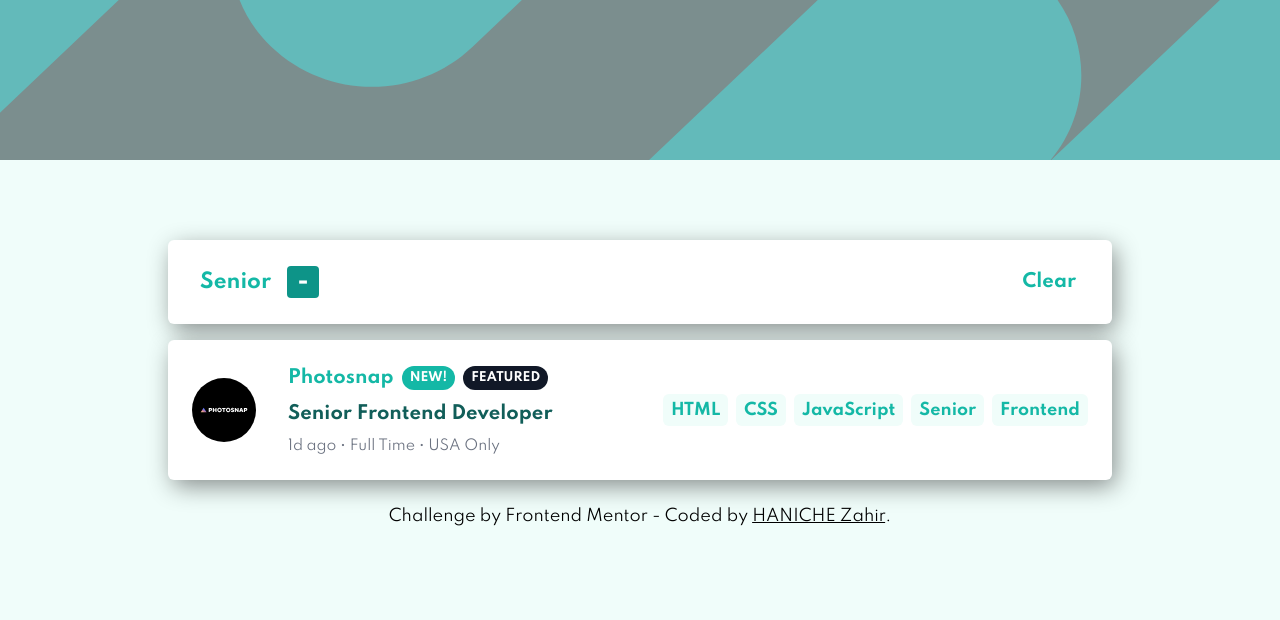
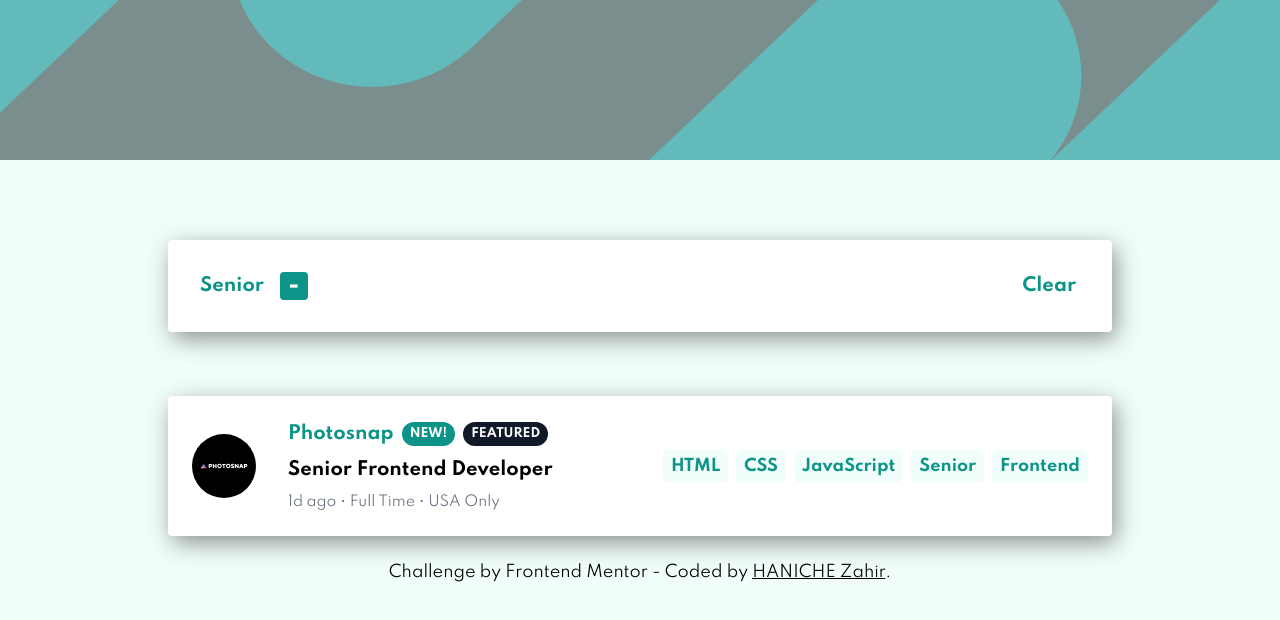
Before and after one commit to ZahirHaniche-dev/reactjs-job-list, a React (Vite) app: page / in a window 1280 px wide. Both pictures are taken after a click on the element "Senior". Shown: the top 620 px of the page. Built offline with nearby package versions, Linux system fonts and the light colour scheme.

Commit message:
Correction bug and ajustement css

```diff
--- a/src/layouts/Filter/FilterList.jsx
+++ b/src/layouts/Filter/FilterList.jsx
@@ -8,16 +8,16 @@ export default function FilterList({ skillsList, dataLength }) {
     return (
         <div>
             <FilterInfo skillsList={skillsList} dataLength={dataLength} />
-            <div className={`${skillsList.skills.length === 0 ? "hidden" : "block"} bg-white shadow-custom rounded-md p-4 sm:p-6 my-4 flex flex-col sm:flex-row items-start sm:items-center justify-between`}>
+            <div className={`${skillsList.skills.length === 0 ? "hidden" : "block"} bg-white shadow-custom rounded p-4 sm:p-6 mb-16 flex flex-col sm:flex-row items-start sm:items-center justify-between`}>
                 <div className="flex flex-wrap space-x-2 mt-2 sm:mt-0">
                     {skillsList.skills.length > 0 && skillsList.skills.map((skill, index) => (
                         <div key={index} className="flex items-center space-x-2 mb-2 sm:mb-0">
-                            <span className="text-teal-500 font-semibold text-base sm:text-xl px-2 py-1 cursor-pointer">
+                            <span className="text-teal-600 font-semibold text-base sm:text-lg px-2 py-2 cursor-pointer">
                                 {skill.name}
                             </span>
                             <div
                                 onClick={() => dispatch(removeOne(skill.name))}
-                                className="flex items-center justify-center w-6 h-6 sm:w-8 sm:h-8 rounded bg-teal-600 text-white cursor-pointer hover:bg-teal-700"
+                                className="flex items-center justify-center w-5 h-5 sm:w-7 sm:h-7 rounded bg-teal-600 text-white cursor-pointer hover:bg-teal-700"
                             >
                                 <span className="text-lg sm:text-2xl font-bold">-</span>
                             </div>
@@ -27,7 +27,7 @@ export default function FilterList({ skillsList, dataLength }) {
                 <div className="mt-4 sm:mt-0 sm:ml-auto">
                     <span
                         onClick={() => dispatch(clearOne())}
-                        className="text-teal-500 font-semibold hover:bg-teal-600 hover:text-white text-base sm:text-lg px-3 py-2 cursor-pointer rounded"
+                        className="text-teal-600 font-semibold hover:bg-teal-600 hover:text-white text-base sm:text-lg px-3 py-2 cursor-pointer rounded"
                     >
                         Clear
                     </span>
--- a/src/layouts/Jobs/JobsList.jsx
+++ b/src/layouts/Jobs/JobsList.jsx
@@ -36,34 +36,34 @@ export default function JobsList() {
         contentData = (
             <ul className="space-y-4">
                 {filteredData.map(job => (
-                    <li key={job.id} className="bg-white shadow-custom rounded-md p-6 flex flex-col md:flex-row md:items-center justify-between hover:border-l-4 hover:border-teal-400 cursor-pointer">
+                    <li key={job.id} className="bg-white shadow-custom rounded p-6 flex flex-col md:flex-row md:items-center justify-between hover:border-l-4 hover:border-teal-600 cursor-pointer">
                         <div className="flex flex-col md:flex-row items-start md:items-center space-y-4 md:space-y-0 md:space-x-8">
                             <img src={job.logo} alt={`${job.company} logo`} className="w-12 h-12 md:w-16 md:h-16" />
                             <div className="flex flex-col space-y-2">
                                 <div className="flex flex-wrap items-center space-x-2">
-                                    <h3 className="text-teal-500 font-semibold text-lg">{job.company}</h3>
-                                    {job.new && <span className="bg-teal-500 text-white text-xs font-bold uppercase rounded-full px-2 py-1">New!</span>}
+                                    <h3 className="text-teal-600 font-semibold text-lg">{job.company}</h3>
+                                    {job.new && <span className="bg-teal-600 text-white text-xs font-bold uppercase rounded-full px-2 py-1">New!</span>}
                                     {job.featured && <span className="bg-gray-900 text-white text-xs font-bold uppercase rounded-full px-2 py-1">Featured</span>}
                                 </div>
-                                <h2 className="font-bold text-lg text-teal-800">{job.position}</h2>
+                                <h2 className="font-bold text-lg text-teal-00">{job.position}</h2>
                                 <p className="text-gray-500 text-sm">{job.postedAt} • {job.contract} • {job.location}</p>
                             </div>
                         </div>
                         <div className="flex flex-wrap items-center space-x-2 mt-4 md:mt-0">
                             {job.languages.map((language, index) => (
-                                <span key={index} onClick={() => dispatch(addOne(language))} className="text-teal-500 font-semibold bg-teal-50 hover:bg-teal-500 hover:text-white rounded-md px-2 py-1 cursor-pointer">
+                                <span key={index} onClick={() => dispatch(addOne(language))} className="text-teal-600 font-semibold bg-teal-50 hover:bg-teal-500 hover:text-white rounded-md px-2 py-1 cursor-pointer">
                                     {language}
                                 </span>
                             ))}
                             {job.tools.map((tool, index) => (
-                                <span key={index} onClick={() => dispatch(addOne(tool))} className="text-teal-500 font-semibold bg-teal-50 hover:bg-teal-500 hover:text-white rounded-md px-2 py-1 cursor-pointer">
+                                <span key={index} onClick={() => dispatch(addOne(tool))} className="text-teal-600 font-semibold bg-teal-50 hover:bg-teal-500 hover:text-white rounded-md px-2 py-1 cursor-pointer">
                                     {tool}
                                 </span>
                             ))}
-                            <span onClick={() => dispatch(addOne(job.level))} className="text-teal-500 font-semibold bg-teal-50 hover:bg-teal-500 hover:text-white rounded-md px-2 py-1 cursor-pointer">
+                            <span onClick={() => dispatch(addOne(job.level))} className="text-teal-600 font-semibold bg-teal-50 hover:bg-teal-500 hover:text-white rounded-md px-2 py-1 cursor-pointer">
                                 {job.level}
                             </span>
-                            <span onClick={() => dispatch(addOne(job.role))} className="text-teal-500 font-semibold bg-teal-50 hover:bg-teal-500 hover:text-white rounded-md px-2 py-1 cursor-pointer">
+                            <span onClick={() => dispatch(addOne(job.role))} className="text-teal-600 font-semibold bg-teal-50 hover:bg-teal-500 hover:text-white rounded-md px-2 py-1 cursor-pointer">
                                 {job.role}
                             </span>
                         </div>
```
